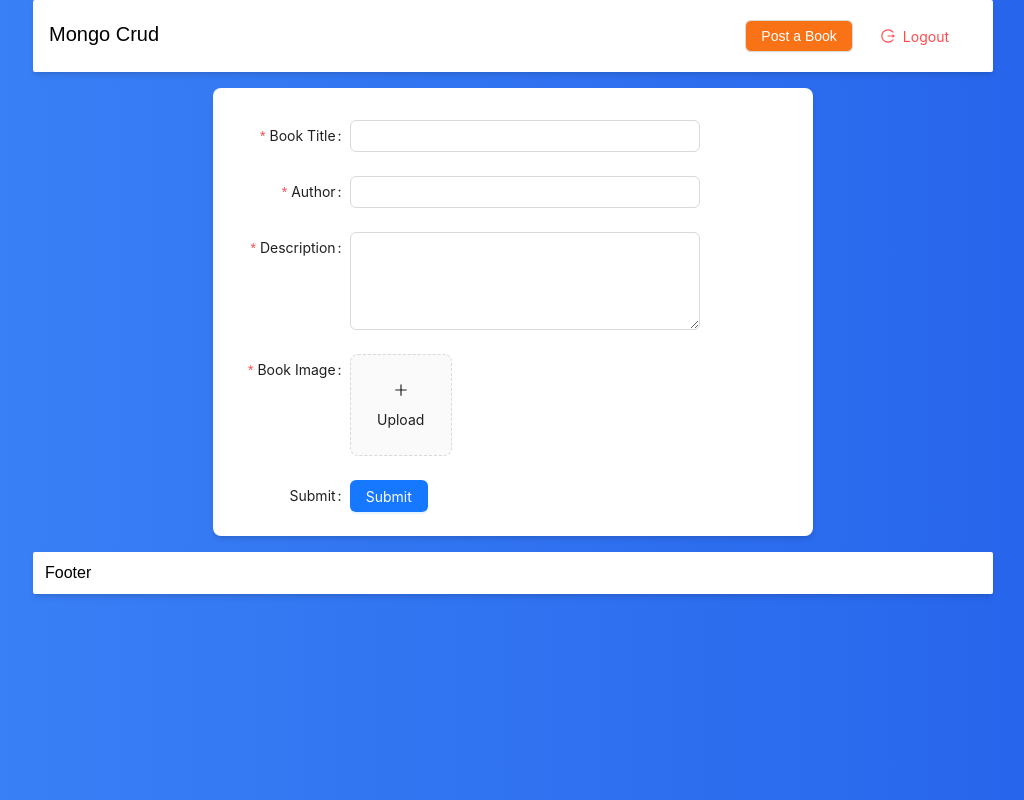
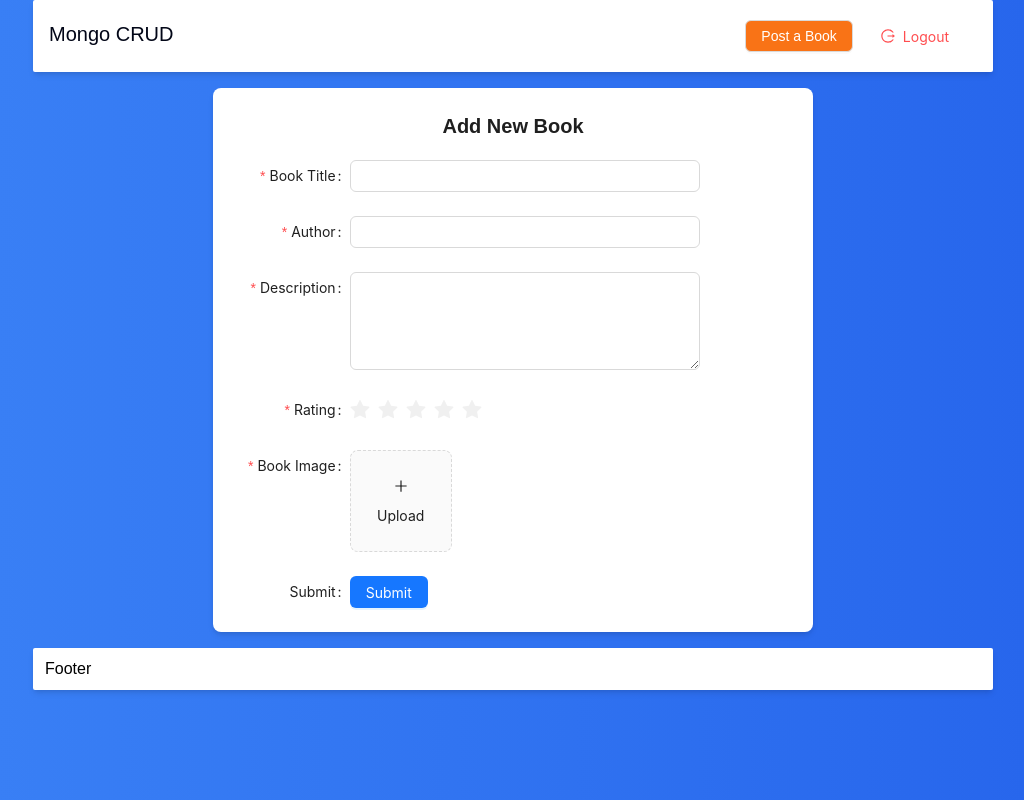
Before and after one commit to PercyGFX/MongoDB-CRUD-with-Node, a React (Create React App) app in the folder frontend/: page /newbook in a window 1280 px wide. Shown: the whole page, without its empty margins (127-1151 px from the left). Built offline with nearby package versions, Linux system fonts and the light colour scheme.

Commit message:
home page & delete fucntion

```diff
--- a/frontend/src/components/AddBook.tsx
+++ b/frontend/src/components/AddBook.tsx
@@ -1,8 +1,9 @@
 import React from "react";
 import { storage, firebase } from "../services/firebase";
 import { PlusOutlined } from "@ant-design/icons";
-import { Button, message, Form, Input, Upload } from "antd";
+import { Button, message, Form, Input, Upload, Rate } from "antd";
 import axios from "axios";
+import { useNavigate } from "react-router-dom";
 
 const { TextArea } = Input;
 
@@ -17,18 +18,28 @@ type Props = {};
 
 function AddBook({}: Props) {
   const [imageUrl, setImageUrl] = React.useState("");
+  const [form] = Form.useForm();
+  const navigate = useNavigate();
   // upload firebase
 
   const customUploadValidator = async (file: File) => {
-    // Check file type (optional)
-
     console.log("File name:", file.name);
     console.log("File type:", file.type);
     console.log("File size (in bytes):", file.size);
 
+    const maxSize = 5 * 1024 * 1024; // 5 MB (adjust as needed)
+
+    if (file.size > maxSize) {
+      message.error("File size exceeds the allowed limit (5 MB)");
+      form.resetFields(["bookImage"]); // Reset the upload element
+      return false; // Prevent the file from being uploaded
+    }
+
+    // check type
     const allowedTypes = ["image/jpeg", "image/png"];
     if (!allowedTypes.includes(file.type)) {
       message.error("You can only upload JPG and PNG files!");
+      form.resetFields(["bookImage"]);
       return false;
     }
 
@@ -50,6 +61,8 @@ function AddBook({}: Props) {
     } catch (error) {
       console.error("Error uploading image:", error);
       message.error("Error uploading image");
+      form.resetFields(["bookImage"]);
+
       return false; // Prevent automatic file upload by returning false
     }
   };
@@ -61,7 +74,7 @@ function AddBook({}: Props) {
       bookname: values.bookname,
       author: values.author,
       description: values.description,
-      rating: 5,
+      rating: values.rating,
       image: imageUrl,
     };
 
@@ -72,17 +85,19 @@ function AddBook({}: Props) {
       .then((response) => {
         console.log("POST request success:", response.data);
         message.success("Book posted");
+        navigate("/");
       })
       .catch((error) => {
         console.error("POST request error:", error);
-        message.error("failed");
+        message.error("Some field is missing or database not working");
       });
   };
 
   return (
     <div className="flex justify-center w-full">
-      <div className="bg-white my-4 shadow-md px-5 pt-8 font-poppins rounded-lg flex justify-between w-7/12 ">
+      <div className="bg-white my-4 shadow-md px-5 pt-1 font-poppins rounded-lg flex justify-between w-7/12 ">
         <Form
+          form={form}
           className="w-full"
           labelCol={{ span: 5 }}
           wrapperCol={{ span: 15 }}
@@ -90,6 +105,9 @@ function AddBook({}: Props) {
           style={{ maxWidth: 600 }}
           onFinish={handlesubmit}
         >
+          <p className="font-poppins font-semibold text-xl text-center">
+            Add New Book
+          </p>
           <Form.Item
             label="Book Title"
             name="bookname"
@@ -112,6 +130,14 @@ function AddBook({}: Props) {
             rules={[{ required: true, message: "Please enter a description" }]}
           >
             <TextArea rows={4} />
+          </Form.Item>
+
+          <Form.Item
+            label="Rating"
+            name="rating"
+            rules={[{ required: true, message: "Please choose a rating" }]}
+          >
+            <Rate />
           </Form.Item>
 
           <Form.Item
--- a/frontend/src/components/Header.tsx
+++ b/frontend/src/components/Header.tsx
@@ -1,20 +1,29 @@
 import React from "react";
 import { Button } from "antd";
 import { LogoutOutlined } from "@ant-design/icons";
+import { Link } from "react-router-dom";
 
 const Header: React.FC = () => {
   return (
     <div className="flex justify-between px-4 bg-white py-5 shadow-md rounded-sm">
-      <div className="font-poppins text-xl">Mongo Crud</div>
+      <div className="font-poppins text-xl">
+        <Link
+          className="no-underline text-slate-950 hover:text-slate-650 visited:no-underline"
+          to="/"
+        >
+          Mongo CRUD
+        </Link>
+      </div>
 
       <div className="flex">
+        <Link to="newbook">
           <Button
             size="middle"
             className=" bg-orange-500 text-white font-poppins hover:bg-orange-300"
           >
             Post a Book
           </Button>
-
+        </Link>
         <Button className="mx-3" danger type="text" icon={<LogoutOutlined />}>
           Logout
         </Button>
--- a/frontend/src/components/Posts.tsx
+++ b/frontend/src/components/Posts.tsx
@@ -1,37 +1,91 @@
 import React from "react";
-import { Button, Image, Pagination, Divider, Typography } from "antd";
+import {
+  Button,
+  Image,
+  Pagination,
+  Rate,
+  Divider,
+  Typography,
+  message,
+} from "antd";
 import { DeleteOutlined, EditOutlined } from "@ant-design/icons";
+import axios from "axios";
 
 const { Paragraph, Text } = Typography;
 
 type Props = {};
 
+interface Book {
+  _id: string;
+  author: string;
+  bookname: string;
+  description: string;
+  image: string;
+  rating: number;
+}
+
 const Posts = (props: Props) => {
   const [current, setCurrent] = React.useState(3);
+  const [data, setData] = React.useState<Book[]>([]);
+
+  //get all books from api
+  React.useEffect(() => {
+    axios
+      .get("http://localhost:5000/getbooks")
+      .then((response) => {
+        setData(response.data);
+        console.log(response.data);
+      })
+      .catch((err) => {
+        console.log(err);
+      });
+  }, []);
+
+  // delete handler
+
+  const HandleDelete = (id: string) => {
+    console.log(id);
+
+    axios
+      .get("http://localhost:5000/deletebook/" + id)
+      .then((response) => {
+        console.log(response);
+        message.success("Book deleted");
+      })
+      .catch((err) => {
+        console.log(err);
+        message.error("Deletion failed");
+      });
+  };
 
   const onChange: any["onChange"] = (page: any) => {
     console.log(page);
     setCurrent(page);
   };
+
   return (
     <div className="flex justify-center w-full">
       <div className="w-7/12">
-        <div className="bg-white my-4 shadow-md px-5 pt-3 font-poppins rounded-lg flex justify-between">
+        {data.length > 0 ? (
+          data.map((book) => {
+            return (
+              <div
+                key={book._id.toString()}
+                className="bg-white my-4 shadow-md px-5 pt-3 font-poppins rounded-lg flex justify-between"
+              >
                 <div className="w-8/12">
                   <div className="font-poppins font-semibold text-lg">
-              A Time to Kill
+                    {book.bookname}
                   </div>
-            <div className="font-normal text-sm">by John Grisham</div>
-            <Divider />
+                  <div className="font-normal text-sm">{book.author}</div>
+                  <Rate disabled defaultValue={book.rating} className="mt-3" />
+                  <Divider className="my-2" />
 
                   <Paragraph
                     className=" font-poppins text-base"
                     ellipsis={{ rows: 4, expandable: false, symbol: "more" }}
                   >
-              This quotation for Faulkner’s 1936 novel comes from the Books of
-              Samuel – more specifically, 19:4 in 2 Samuel, which is in the Old
-              Testament and relates some of the history of Israel. Absalom, the
-              third son of David, rebelled against his father and was killed.
+                    {book.description}
                   </Paragraph>
                 </div>
                 <div className="flex-1 flex justify-end">
@@ -39,13 +93,18 @@ const Posts = (props: Props) => {
                     <Image
                       width={200}
                       className="rounded-md"
-                src="https://zos.alipayobjects.com/rmsportal/jkjgkEfvpUPVyRjUImniVslZfWPnJuuZ.png"
+                      src={book.image}
                     />
                     <div className="flex justify-end mx-2 py-2">
-                <Button className="mx-2" type="primary" icon={<EditOutlined />}>
+                      <Button
+                        className="mx-2"
+                        type="primary"
+                        icon={<EditOutlined />}
+                      >
                         Edit
                       </Button>
 
+                      <span onClick={() => HandleDelete(book._id)}>
                         <Button
                           className=""
                           type="primary"
@@ -54,13 +113,19 @@ const Posts = (props: Props) => {
                         >
                           Delete
                         </Button>
+                      </span>
                     </div>
                   </div>
                 </div>
               </div>
+            );
+          })
+        ) : (
           <div className="bg-white my-4 shadow-md p-4 text-center font-poppins rounded-lg">
             No Posts found
           </div>
+        )}
+
         {/* <Pagination defaultCurrent={1} total={50} /> */}
       </div>
     </div>
```
Also changed, not shown: 1 other file (tests, documents, lock files or other folders). Lines whose indentation alone changed are shown as unchanged.
